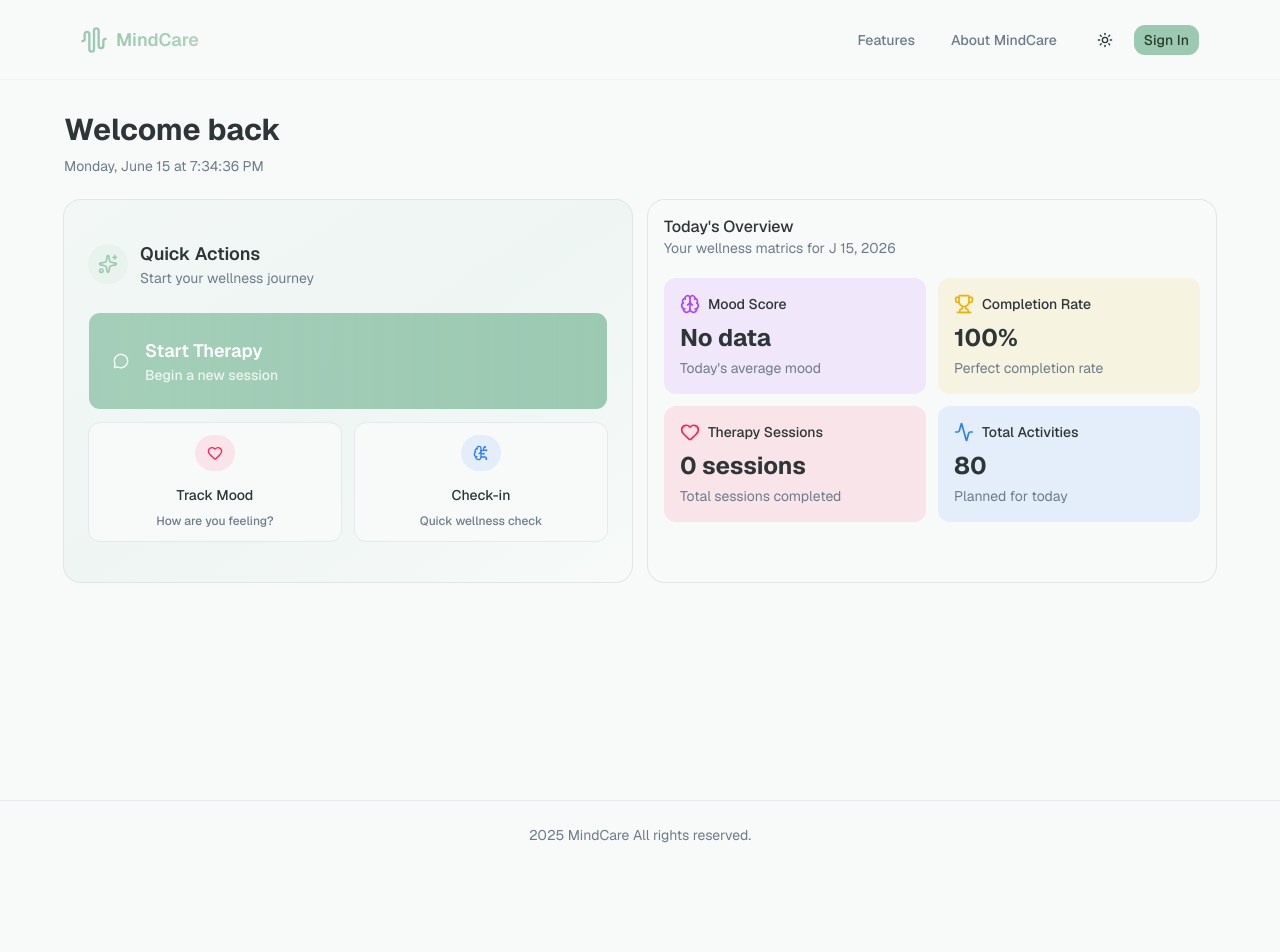
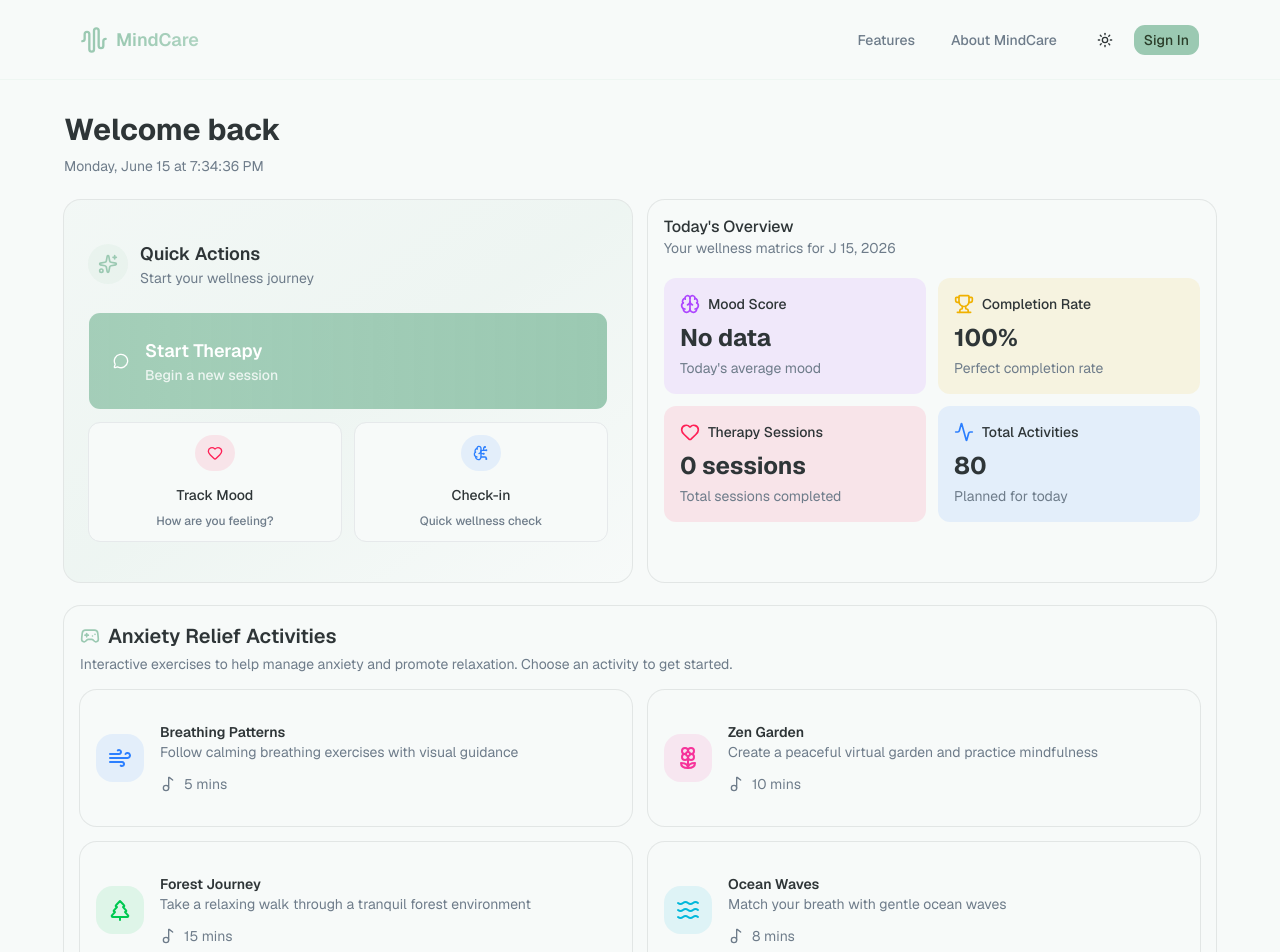
Before and after one commit to ruvindya28/AI-MentalHealth-System, a Next.js app: page /dashboard in a window 1280 px wide. Shown: the top 952 px of the page. Before the commit the page ends 869 px from the top, so only its background shows below. Built offline with nearby package versions, Linux system fonts and the light colour scheme.

Commit message:
Add mood tracking modal and anxiety games component to enhance dashboard interactivity

```diff
--- a/app/dashboard/page.tsx
+++ b/app/dashboard/page.tsx
@@ -8,6 +8,8 @@ import { BrainCircuit, Heart, MessageCircle, Sparkles ,Brain, Trophy, Activity }
 import { Button } from "@/components/ui/button";
 import { cn } from "@/lib/utils";
 import { format } from "date-fns";
+import { Dialog, DialogContent, DialogHeader, DialogTitle, DialogDescription} from "@/components/ui/dialog";
+import { AnxietyGames } from "@/components/games/anxiety-games";
 
 
 export default function DashboardPage() {
@@ -49,6 +51,7 @@ export default function DashboardPage() {
 
 
 const [currentTime, setCurrentTime] = useState(new Date());
+const [showMoodModal, setShowMoodModal] = useState(false);
 
 useEffect(() => {
   const timer = setInterval(() => {
@@ -174,10 +177,30 @@ useEffect(() => {
             </div>
 {/*container grid for games */}
             <div className="grid grid-cols-1 lg:grid-cols-3 gap-6">
-                <div className="lg:col-span-3 space-y-6"></div>
+                <div className="lg:col-span-3 space-y-6">
+                    {/*anxiety games*/}
+                    <AnxietyGames />
+
+                </div>
             </div>
         </div>
         </Container>
+
+{/*mood tracking model*/}
+
+        <Dialog open={showMoodModal} onOpenChange={setShowMoodModal}>
+            <DialogContent className="sm:max-w-[425px]">
+                <DialogHeader>
+                    <DialogTitle>How are you feeling?</DialogTitle>
+                    <DialogDescription>Move the slider to track your current mood.</DialogDescription>
+                </DialogHeader>
+                {/* Mood tracking form goes here */}
+            </DialogContent>
+        </Dialog>
+
+        {/*activity logger*/}
+
+
         </div>
   );
 }
--- /dev/null
+++ b/components/games/anxiety-games.tsx
@@ -0,0 +1,155 @@
+"use client"
+
+import { useState} from "react";
+import { motion } from "framer-motion";
+import { Card, CardContent, CardDescription, CardHeader, CardTitle } from "@/components/ui/card";
+import { Gamepad2, Flower2, Wind, TreePine, Waves, Music2 } from "lucide-react";
+import { Button } from "@/components/ui/button";
+import { Dialog, DialogContent, DialogHeader, DialogTitle} from "@/components/ui/dialog";
+
+
+const games = [
+  {
+    id: "breathing",
+    title: "Breathing Patterns",
+    description: "Follow calming breathing exercises with visual guidance",
+    icon: Wind,
+    color: "text-blue-500",
+    bgColor: "bg-blue-500/10",
+    duration: "5 mins",
+  },
+  {
+    id: "garden",
+    title: "Zen Garden",
+    description: "Create a peaceful virtual garden and practice mindfulness",
+    icon: Flower2,
+    color: "text-pink-500",
+    bgColor: "bg-pink-500/10",
+    duration: "10 mins",
+  },
+  {
+    id: "forest",
+    title: "Forest Journey",
+    description: "Take a relaxing walk through a tranquil forest environment",
+    icon: TreePine,
+    color: "text-green-500",
+    bgColor: "bg-green-500/10",
+    duration: "15 mins",
+  },
+  {
+    id: "waves",
+    title: "Ocean Waves",
+    description: "Match your breath with gentle ocean waves",
+    icon: Waves,
+    color: "text-cyan-500",
+    bgColor: "bg-cyan-500/10",
+    duration: "8 mins",
+  },
+];
+
+interface AnxietyGamesProps {
+    onGamePlayed?: (gameName: string, description: string) => Promise<void>;
+}
+
+export const AnxietyGames = ({onGamePlayed}: AnxietyGamesProps) => {
+
+    const [selectedGame, setSelectedGame] = useState<string | null>(null);
+    const [showGame, setShowGame] = useState(false);
+
+    const handleGameStart = async (gameId: string) => {
+        setSelectedGame(gameId);
+        setShowGame(true);
+
+
+    if(onGamePlayed) {
+        try{
+            await onGamePlayed(
+                gameId,
+                games.find((g) =>g.id === gameId)?.description || ""
+            );
+        }catch(error){
+            console.error("Error logging game activity", error);
+        }
+    }
+
+        };
+
+        const renderGame = () => {
+            switch(selectedGame) {
+                case "breathing":
+                    //return <BreathingGame />;
+                case "garden":
+                    //return <ZenGarden />;
+                case "forest":
+                    //return <ForestGame />;
+                case "waves":
+                    //return <OceanWaves />;
+                default:
+                    return null;
+            }
+    };
+
+    return(
+        <>
+
+        <Card className="border-primary/10">
+            <CardHeader>
+                <CardTitle className="text-xl font-semibold flex items-center gap-2">
+                    <Gamepad2 className="w-5 h-5 text-primary" />
+                    Anxiety Relief Activities
+                </CardTitle>
+                <CardDescription>
+                    Interactive exercises to help manage anxiety and promote relaxation. Choose an activity to get started.
+                </CardDescription>
+            </CardHeader>
+
+            <CardContent>
+                <div className="grid grid-cols-1 md:grid-cols-2 gap-4">
+                    {games.map((game) => (
+                        <motion.div
+                            key={game.id}
+                            whileHover={{ scale: 1.02 }}
+                            whileTap={{ scale: 0.98 }}
+                        >
+                            <Card className={`border-primary/10 hover:bg-primary/5 transition-colors cursor-pointer ${
+                                selectedGame === game.id ? "ring-2 ring-primary" : ""
+                            }`}
+
+                            onClick={() => handleGameStart(game.id)}>
+
+                                <CardContent className="p-4">
+                                    <div className="flex items-center gap-4">
+                                        <div className={`p-3 rounded-xl ${game.bgColor} ${game.color}`}>
+                                            <game.icon className="w-6 h-6" />
+                                        </div>
+                                        <div className="flex-1">
+                                            <h4 className="font-semibold">{game.title}</h4>
+                                            <p className="text-sm text-muted-foreground">{game.description}</p>
+                                            <div className="flex items-center gap-2 mt-3">
+                                                <Music2 className="w-4 h-4 text-muted-foreground" />
+                                                <span className="text-sm text-muted-foreground">{game.duration}</span>
+                                            </div>
+                                        </div>
+                                        <div>
+                                        </div>
+                                    </div>
+                                </CardContent>
+                            </Card>
+                        </motion.div>
+                    ))}
+                </div>
+            </CardContent>
+            </Card>
+            <Dialog open={showGame} onOpenChange={setShowGame}>
+                <DialogContent className="sm:max-w-[600px]">
+                    <DialogHeader>
+                        <DialogTitle>{games.find((g) => g.id === selectedGame)?.title}</DialogTitle>
+                    </DialogHeader>
+                    <div className="p-4">
+                        {renderGame()}
+                    </div>
+                </DialogContent>
+            </Dialog>
+            </>
+    )
+};
```
